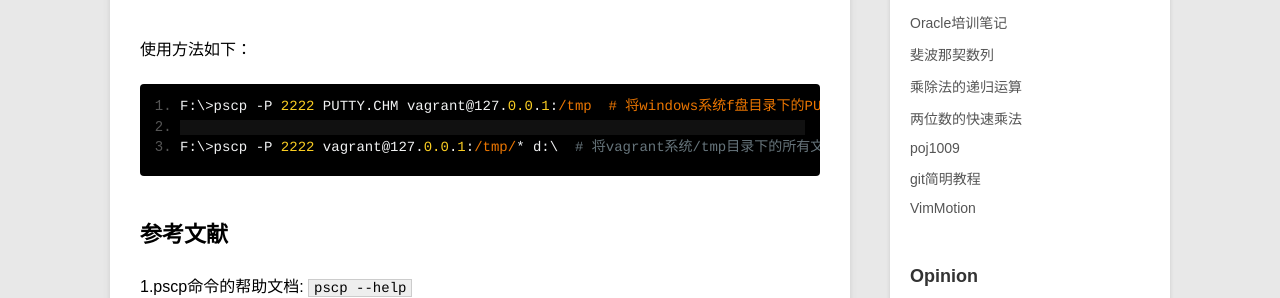
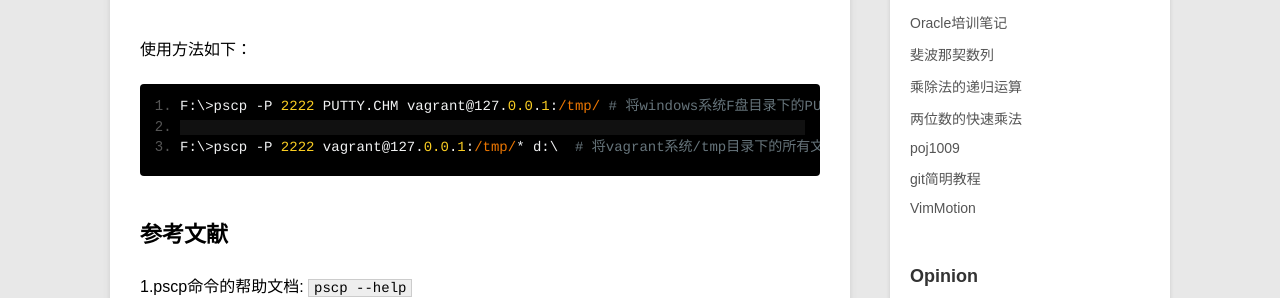
Before and after one commit to lihb/lihb.github.com, a Jekyll site: the page built from _posts/blog/2014-10-28-Putty和vagrant配合使用.md, in a window 1280 px wide. Shown: the part 500-798 px from the top of the page. Built offline with Jekyll 4.4.1, drawn with Linux system fonts in a browser that asks for light colours; Markdown is read by kramdown in place of the engine named in the settings; comment, search, counter and statistics services are not loaded.

Commit message:
modify format again!

````diff
--- a/_posts/blog/2014-10-28-Putty和vagrant配合使用.md
+++ b/_posts/blog/2014-10-28-Putty和vagrant配合使用.md
@@ -16,7 +16,7 @@ category: blog
 使用方法如下：
 
 ```
-F:\>pscp -P 2222 PUTTY.CHM vagrant@127.0.0.1:/tmp  # 将windows系统f盘目录下的PUTTY.CHM文件上传到vagrant虚拟机的/tmp目录下
+F:\>pscp -P 2222 PUTTY.CHM vagrant@127.0.0.1:/tmp/ # 将windows系统F盘目录下的PUTTY.CHM文件上传到vagrant虚拟机的/tmp目录下
 
 F:\>pscp -P 2222 vagrant@127.0.0.1:/tmp/* d:\  # 将vagrant系统/tmp目录下的所有文件上传到windows系统的d盘
 ```
````
Also changed, not shown: 1 other file.
